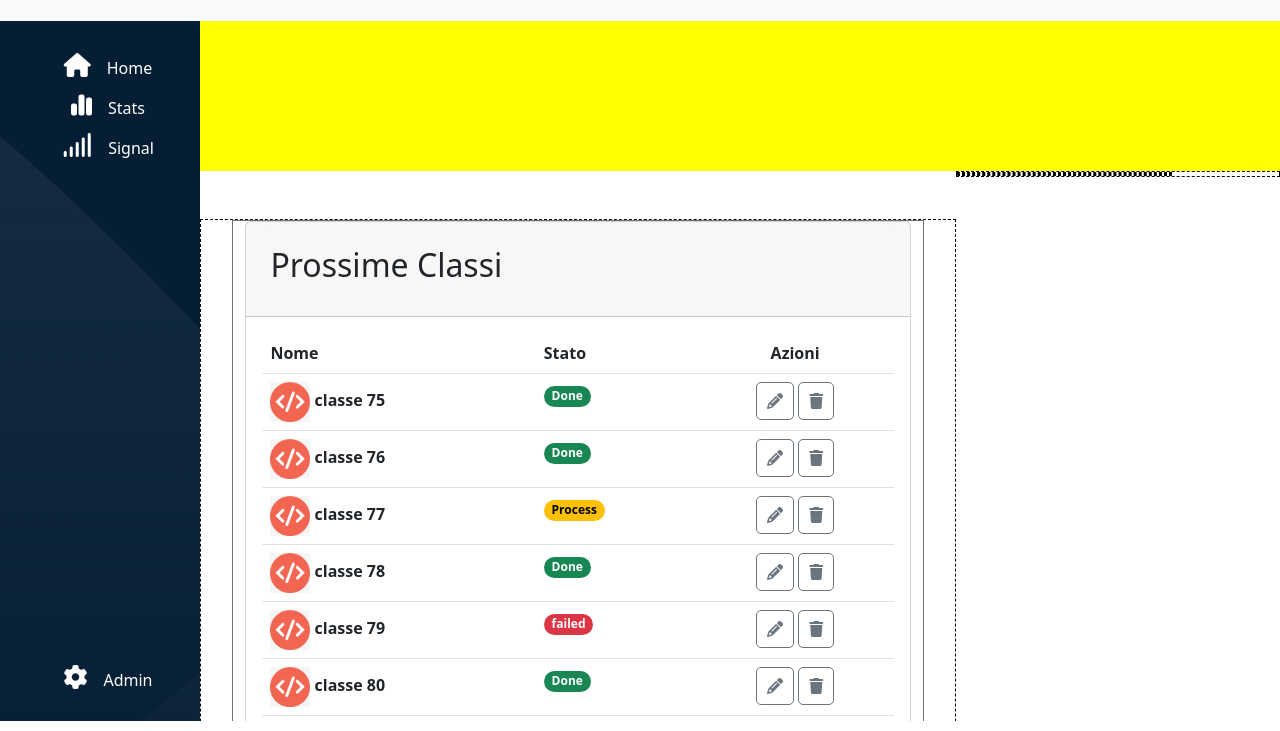
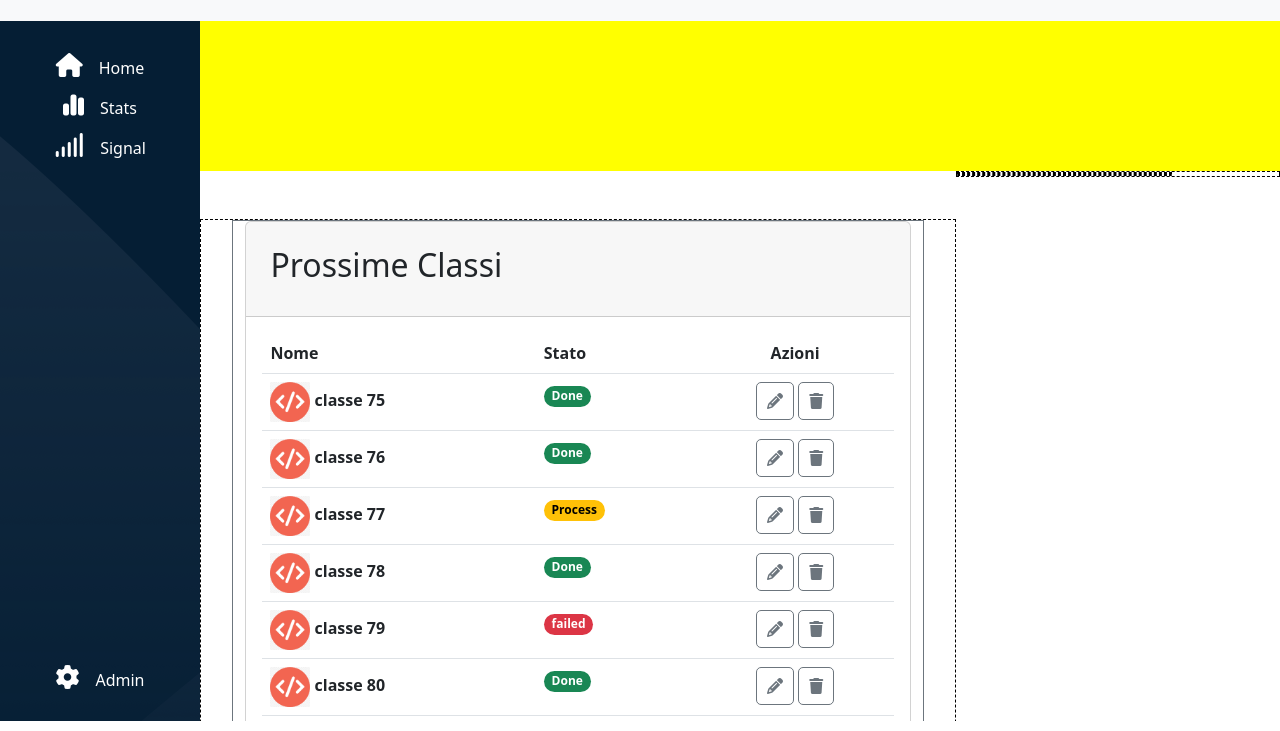
Before and after one commit to matteo2302/html-css-bootstrap-dashboard, a plain HTML site: page index.html in a window 1280 px wide. Shown: the part 69-800 px from the top of the page. Drawn offline with nearby package versions, Linux system fonts and the light colour scheme.

Commit message:
little fixies at aside

```diff
--- a/index.html
+++ b/index.html
@@ -21,6 +21,7 @@
     <title>Document</title>
   </head>
   <body>
+    <!-- nav -->
     <nav class="pt-3 pb-3">
       <div class="container-fluid bg-white d-flex align-items-center">
         <a class="navbar-brand d-xl-none" href="#">
@@ -59,6 +60,7 @@
         </div>
       </div>
     </nav>
+    <!-- aside -->
     <div class="main-cont container-fluid p-0">
       <div class="d-flex h-100">
         <aside class="flex-shrink-0 flex-grow-0 h-100">
@@ -67,7 +69,7 @@
           >
             <div class="d-flex flex-column">
               <div class="text-center">
-                <i class="p-2 px-3 fs-4 fa-solid fa-house"></i
+                <i class="py-2 px-3 ps-xl-0 fs-4 fa-solid fa-house"></i
                 ><a
                   class="d-none d-xl-inline text-white text-decoration-none"
                   href="#"
@@ -75,7 +77,7 @@
                 >
               </div>
               <div class="text-center">
-                <i class="p-2 px-3 fs-4 fa-solid fa-chart-simple"></i
+                <i class="py-2 px-3 ps-xl-0 fs-4 fa-solid fa-chart-simple"></i
                 ><a
                   class="d-none d-xl-inline text-white text-decoration-none"
                   href="#"
@@ -83,7 +85,7 @@
                 >
               </div>
               <div class="text-center">
-                <i class="p-2 px-3 fs-4 fa-solid fa-signal"></i
+                <i class="py-2 px-3 fs-4 ps-xl-0 fa-solid fa-signal"></i
                 ><a
                   class="d-none d-xl-inline text-white text-decoration-none"
                   href="#"
@@ -92,7 +94,7 @@
               </div>
             </div>
             <div class="text-center">
-              <i class="p-2 px-3 fs-4 fa-solid fa-gear"></i
+              <i class="py-2 px-3 ps-xl-0 fs-4 fa-solid fa-gear"></i
               ><a
                 class="d-none d-xl-inline text-white text-decoration-none"
                 href="#"
@@ -102,10 +104,13 @@
           </div>
         </aside>
         <main class="overflow-auto w-100 h-100">
+          <!-- header -->
           <header class="w-100"></header>
+          <!-- main-content -->
           <div class="d-xl-flex">
             <div class="container-fluid py-5 tb-fq flex-shrink-0 flex-grow-0">
               <div class="row b-d justify-content-center">
+                <!-- table -->
                 <div class="col-11 b-d tabl col-xl-11">
                   <div class="card">
                     <div class="card-header">
@@ -305,6 +310,7 @@
                     </div>
                   </div>
                 </div>
+                <!-- FAQ -->
                 <div class="col-11 b-d faq col-xl-11">
                   <div class="card">
                     <div class="card-header">
--- a/style/style.css
+++ b/style/style.css
@@ -43,21 +43,18 @@ aside {
   background-image: url(/img/sidebar-bg.png);
   width: 80px;
 }
-
+/*******************************header********************************************/
 header {
   background-color: yellow;
   height: 150px;
 }
-
-.faq {
-  height: 300px;
-}
+/***************************************main-content***********************/
 .main-cont {
   height: calc(100vh - 100px);
   width: 100%;
 }
+/**************************************table**********************************/
 .tabl {
-  height: 800px;
   border: 1px solid rgb(108, 117, 125);
 }
 td i {
```
